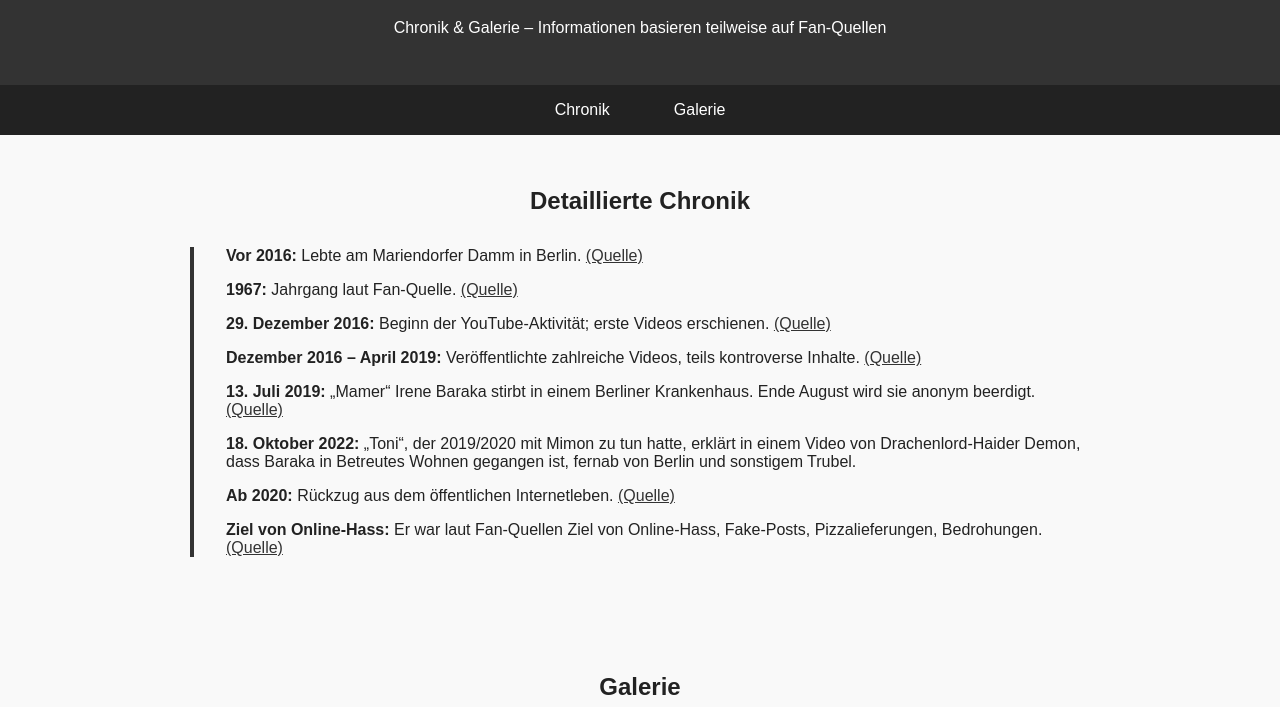
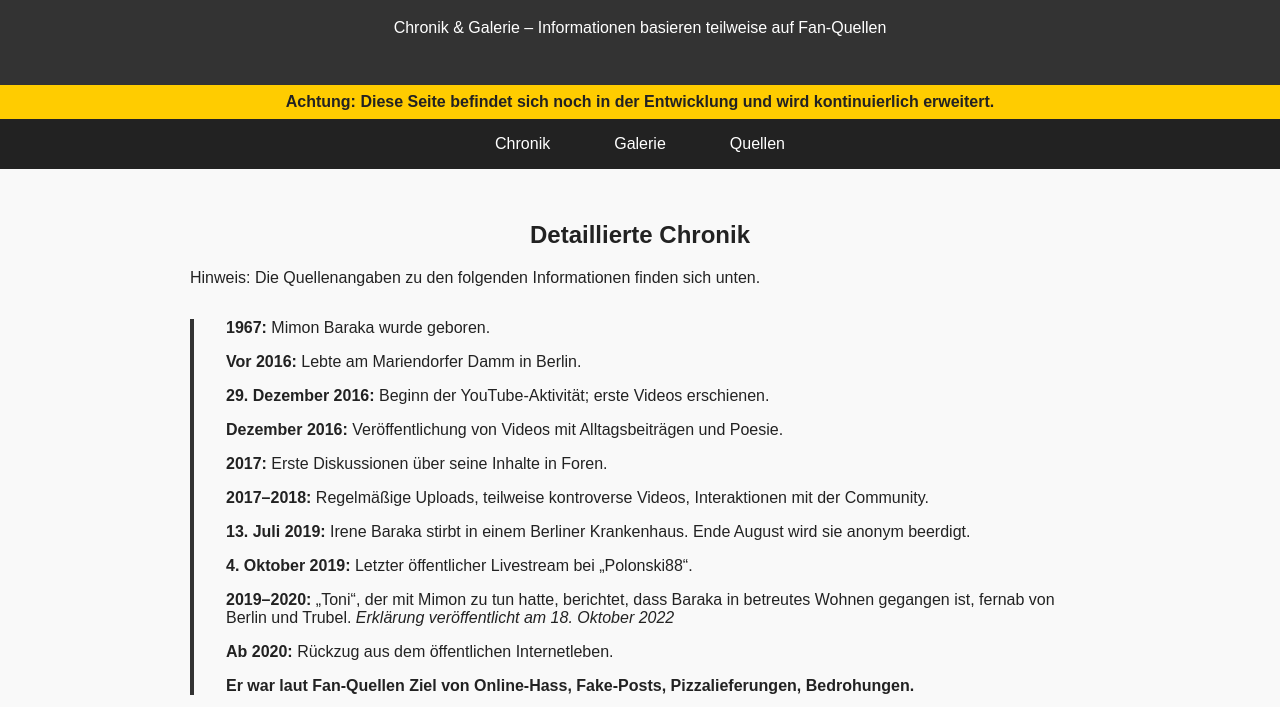
Before and after one commit to mimon-b/Mimon-Website, a plain HTML site: page index.html in a window 1280 px wide. Shown: the part 93-800 px from the top of the page. Drawn offline with Linux system fonts and the light colour scheme.

Commit message:
3. Entwurf

```diff
--- a/index.html
+++ b/index.html
@@ -17,6 +17,13 @@
             color: white;
             text-align: center;
             padding: 2rem;
+        }
+        .dev-note {
+            background: #ffcc00;
+            color: #222;
+            text-align: center;
+            padding: 0.5rem;
+            font-weight: bold;
         }
         nav {
             background: #222;
@@ -47,10 +54,6 @@
         .timeline-item {
             margin: 1rem 0;
         }
-        .timeline-item a {
-            color: #333;
-            text-decoration: underline;
-        }
         .gallery {
             display: flex;
             flex-wrap: wrap;
@@ -63,6 +66,19 @@
             object-fit: cover;
             border: 2px solid #333;
             border-radius: 6px;
+        }
+        .sources {
+            margin-top: 2rem;
+            background: #eee;
+            padding: 1rem;
+            border-radius: 6px;
+        }
+        .sources h3 {
+            text-align: center;
+        }
+        .sources ul {
+            list-style-type: decimal;
+            padding-left: 2rem;
         }
         footer {
             background: #222;
@@ -79,37 +95,52 @@
     <p>Chronik & Galerie – Informationen basieren teilweise auf Fan-Quellen</p>
 </header>
 
+<div class="dev-note">
+    Achtung: Diese Seite befindet sich noch in der Entwicklung und wird kontinuierlich erweitert.
+</div>
+
 <nav>
     <a href="#chronik">Chronik</a>
     <a href="#galerie">Galerie</a>
+    <a href="#quellen">Quellen</a>
 </nav>
 
 <section id="chronik">
     <h2>Detaillierte Chronik</h2>
+    <p>Hinweis: Die Quellenangaben zu den folgenden Informationen finden sich unten.</p>
     <div class="timeline">
         <div class="timeline-item">
-            <strong>Vor 2016:</strong> Lebte am Mariendorfer Damm in Berlin. <a href="https://klabautercrew67.home.blog/?utm_source=chatgpt.com" target="_blank">(Quelle)</a>
+            <strong>1967:</strong> Mimon Baraka wurde geboren.
         </div>
         <div class="timeline-item">
-            <strong>1967:</strong> Jahrgang laut Fan-Quelle. <a href="https://klabautercrew67.home.blog/?utm_source=chatgpt.com" target="_blank">(Quelle)</a>
+            <strong>Vor 2016:</strong> Lebte am Mariendorfer Damm in Berlin.
         </div>
         <div class="timeline-item">
-            <strong>29. Dezember 2016:</strong> Beginn der YouTube-Aktivität; erste Videos erschienen. <a href="https://klabautercrew67.home.blog/2019/05/31/chronik/?utm_source=chatgpt.com" target="_blank">(Quelle)</a>
+            <strong>29. Dezember 2016:</strong> Beginn der YouTube-Aktivität; erste Videos erschienen.
         </div>
         <div class="timeline-item">
-            <strong>Dezember 2016 – April 2019:</strong> Veröffentlichte zahlreiche Videos, teils kontroverse Inhalte. <a href="https://klabautercrew67.home.blog/2019/05/31/chronik/?utm_source=chatgpt.com" target="_blank">(Quelle)</a>
+            <strong>Dezember 2016:</strong> Veröffentlichung von Videos mit Alltagsbeiträgen und Poesie.
         </div>
         <div class="timeline-item">
-            <strong>13. Juli 2019:</strong> „Mamer“ Irene Baraka stirbt in einem Berliner Krankenhaus. Ende August wird sie anonym beerdigt. <a href="https://klabautercrew67.home.blog/2019/05/31/chronik/?utm_source=chatgpt.com" target="_blank">(Quelle)</a>
+            <strong>2017:</strong> Erste Diskussionen über seine Inhalte in Foren.
         </div>
         <div class="timeline-item">
-            <strong>18. Oktober 2022:</strong> „Toni“, der 2019/2020 mit Mimon zu tun hatte, erklärt in einem Video von Drachenlord-Haider Demon, dass Baraka in Betreutes Wohnen gegangen ist, fernab von Berlin und sonstigem Trubel.
+            <strong>2017–2018:</strong> Regelmäßige Uploads, teilweise kontroverse Videos, Interaktionen mit der Community.
         </div>
         <div class="timeline-item">
-            <strong>Ab 2020:</strong> Rückzug aus dem öffentlichen Internetleben. <a href="https://klabautercrew67.home.blog/2019/05/31/chronik/?utm_source=chatgpt.com" target="_blank">(Quelle)</a>
+            <strong>13. Juli 2019:</strong> Irene Baraka stirbt in einem Berliner Krankenhaus. Ende August wird sie anonym beerdigt.
         </div>
         <div class="timeline-item">
-            <strong>Ziel von Online-Hass:</strong> Er war laut Fan-Quellen Ziel von Online-Hass, Fake-Posts, Pizzalieferungen, Bedrohungen. <a href="https://www.bdzv.de/fileadmin/content/9_Awards/9_1_TWP/Allgemeines_zum_Preis/Die_Broschuere/TWP-Inhalt_26JUNI2023-V4-JNeller-web.pdf?utm_source=chatgpt.com" target="_blank">(Quelle)</a>
+            <strong>4. Oktober 2019:</strong> Letzter öffentlicher Livestream bei „Polonski88“.
+        </div>
+        <div class="timeline-item">
+            <strong>2019–2020:</strong> „Toni“, der mit Mimon zu tun hatte, berichtet, dass Baraka in betreutes Wohnen gegangen ist, fernab von Berlin und Trubel. <em>Erklärung veröffentlicht am 18. Oktober 2022</em>
+        </div>
+        <div class="timeline-item">
+            <strong>Ab 2020:</strong> Rückzug aus dem öffentlichen Internetleben.
+        </div>
+        <div class="timeline-item">
+            <strong>Er war laut Fan-Quellen Ziel von Online-Hass, Fake-Posts, Pizzalieferungen, Bedrohungen.</strong>
         </div>
     </div>
 </section>
@@ -122,11 +153,21 @@
         <img src="Pictures/Mimon3.jpg" alt="Mimon Baraka Bild 3">
         <img src="Pictures/Mimon4.jpg" alt="Mimon Baraka Bild 4">
         <img src="Pictures/Mimon5.jpg" alt="Mimon Baraka Bild 5">
-        <img src="Pictures/Mimon6.webp" alt="Mimon Baraka Bild 6">
+        <img src="Pictures/Mimon6.png" alt="Mimon Baraka Bild 6">
         <img src="Pictures/Mimon7.webp" alt="Mimon Baraka Bild 7">
         <img src="Pictures/Mimon8.jpg" alt="Mimon Baraka Bild 8">
         <img src="Pictures/Mimon9.png" alt="Mimon Baraka Bild 9">
     </div>
+</section>
+
+<section id="quellen" class="sources">
+    <h3>Quellenangaben</h3>
+    <ul>
+        <li><a href="https://klabautercrew67.home.blog/">Klabautercrew67 Fan-Blog</a></li>
+        <li><a href="https://forum.rocketbeans.tv/t/kennt-hier-jemand-mimon-baraka/32993">Rocketbeans Forum</a></li>
+        <li><a href="https://www.reddit.com/r/AskReddit/comments/16f516x/germans_of_reddit_who_is_mimon_baraka/">Reddit Diskussion</a></li>
+        <li><a href="https://www.bdzv.de/fileadmin/content/9_Awards/9_1_TWP/Allgemeines_zum_Preis/Die_Broschuere/TWP-Inhalt_26JUNI2023-V4-JNeller-web.pdf">BDZV Broschüre</a></li>
+    </ul>
 </section>
 
 <footer>
```
